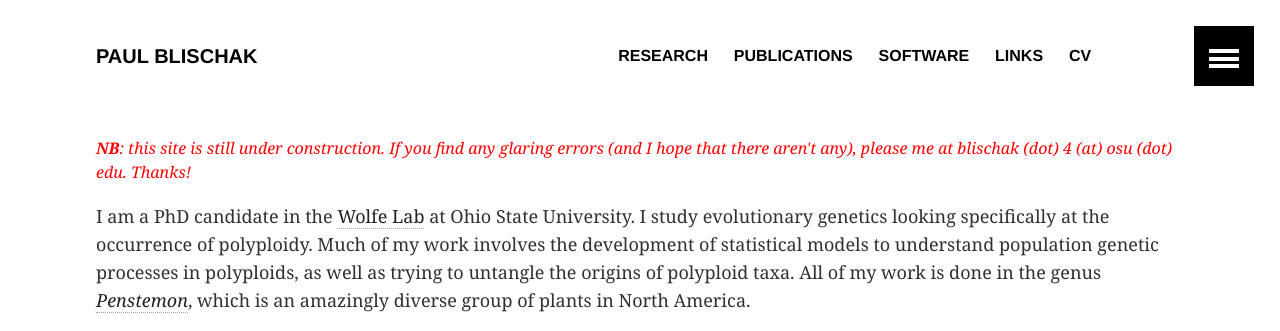
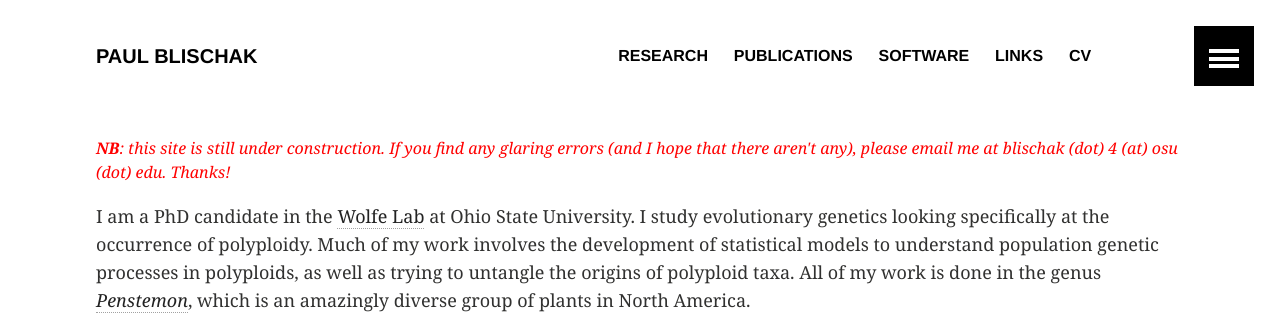
Before and after one commit to pblischak/pblischak.github.io, a Jekyll site: the page built from index.md, in a window 1280 px wide. Shown: the top 331 px of the page. Built offline with Jekyll 4.4.1, drawn with Linux system fonts in a browser that asks for light colours.

Commit message:
fixing typo on main page

```diff
--- a/index.md
+++ b/index.md
@@ -3,7 +3,7 @@ layout: archive
 permalink: /
 ---
 
-<font color="red"><em><strong>NB</strong>: this site is still under construction. If you find any glaring errors (and I hope that there aren't any), please me at blischak (dot) 4 (at) osu (dot) edu. Thanks!</em></font>
+<font color="red"><em><strong>NB</strong>: this site is still under construction. If you find any glaring errors (and I hope that there aren't any), please email me at blischak (dot) 4 (at) osu (dot) edu. Thanks!</em></font>
 
 I am a PhD candidate in the <a href="https://wolfelab.wordpress.com/" target="_blank">Wolfe Lab</a>  at Ohio State University.
 I study evolutionary genetics looking specifically at the occurrence of polyploidy.
```
